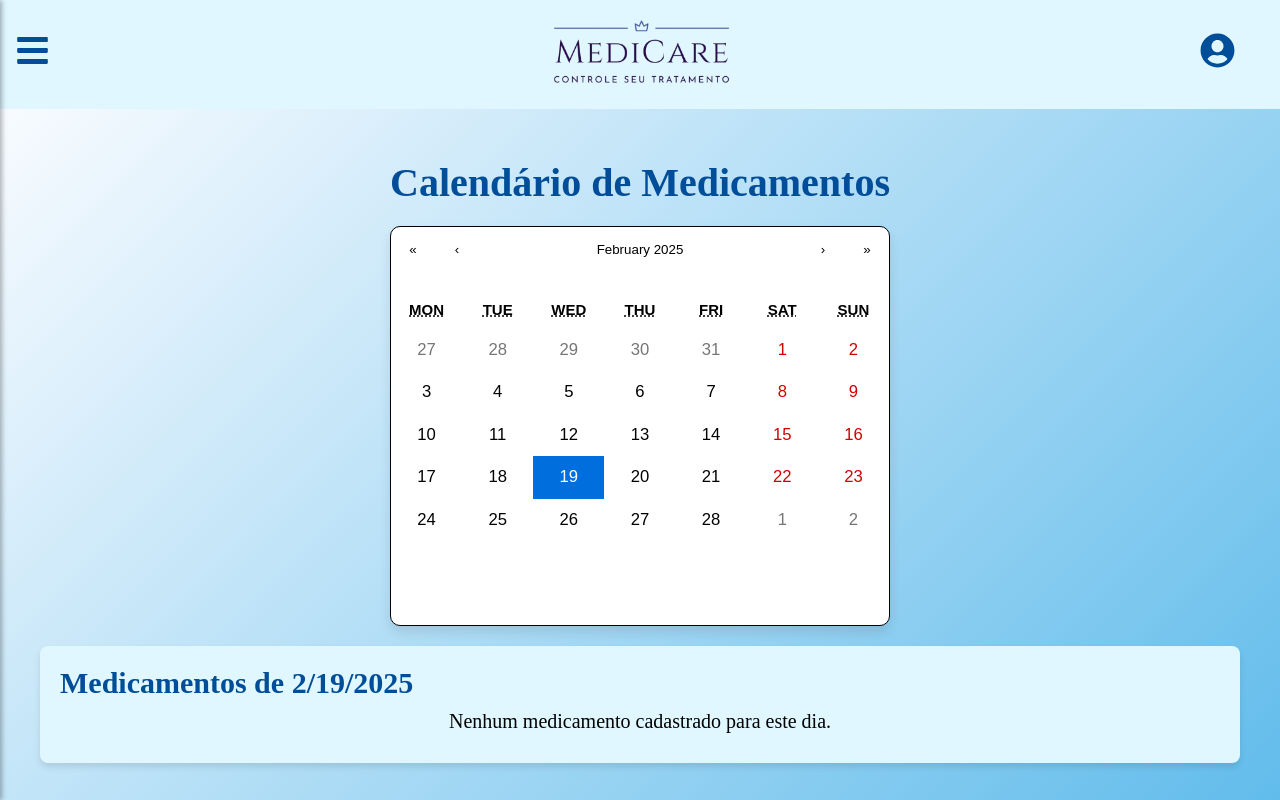
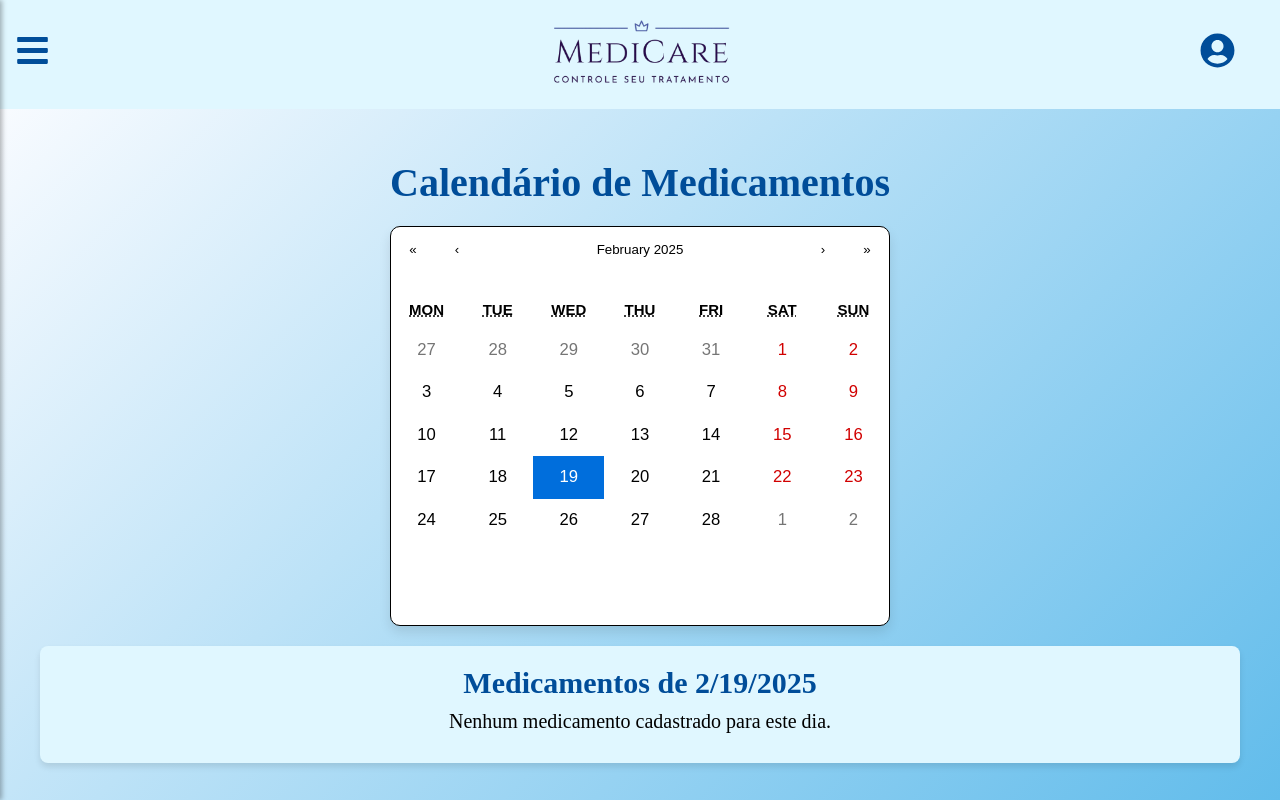
Before and after one commit to Raquel212/MediCareFrontEnd, a React (Vite) app: page /calendario in a window 1280 px wide. Shown: the top 800 px of the page. Built offline with nearby package versions, Linux system fonts and the light colour scheme.

Commit message:
Update
Texto Centralizado

```diff
--- a/src/pages/CalendarioMedicamento/CalendarioMedicamento.module.css
+++ b/src/pages/CalendarioMedicamento/CalendarioMedicamento.module.css
@@ -38,7 +38,10 @@
     max-width: 1200px;
     margin: 0 auto;
     box-shadow: 0 4px 6px rgba(0, 0, 0, 0.1);
+}
 
+.medicamentosContainer h2{
+    text-align: center;
 }
 
 .medicamentosContainer p{
```
